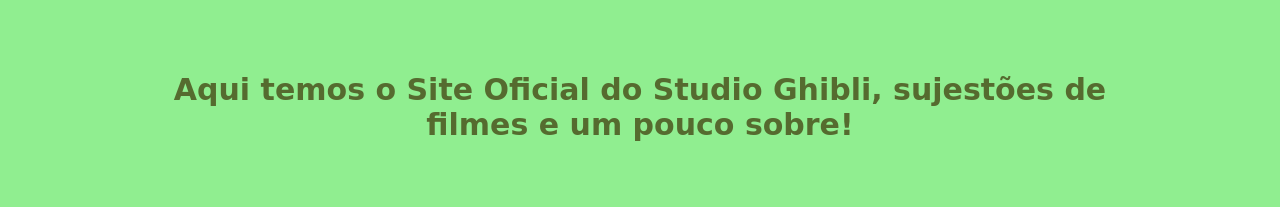
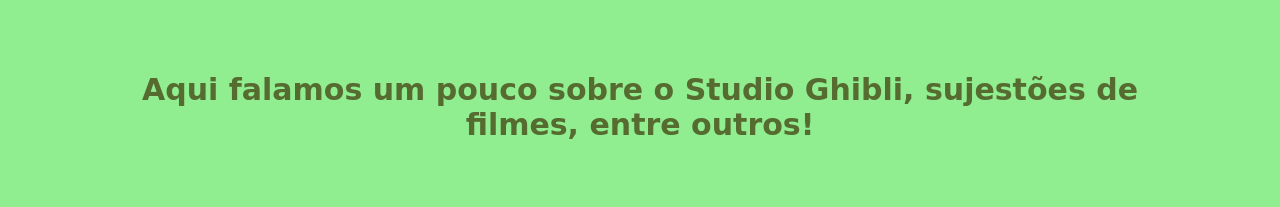
Before and after one commit to laysvitoria24/site_ghibli, a plain HTML site: page index.html in a window 1280 px wide. Shown: the part 98-305 px from the top of the page. Drawn offline with Linux system fonts and the light colour scheme.

Commit message:
vjiwejhvkewjvk

```diff
--- a/index.html
+++ b/index.html
@@ -10,7 +10,7 @@
   <body>
     <div>
       <h1>Seja Bem-Vindo a página de fãs do Studio Ghibli!</h1>
-      <h2>Aqui temos o Site Oficial do Studio Ghibli, sujestões de filmes e um pouco sobre!</h2>
+      <h2>Aqui falamos um pouco sobre o Studio Ghibli, sujestões de filmes, entre outros!</h2>
     </div>
      <div class="image-container">
       <div class="image-item">
```
